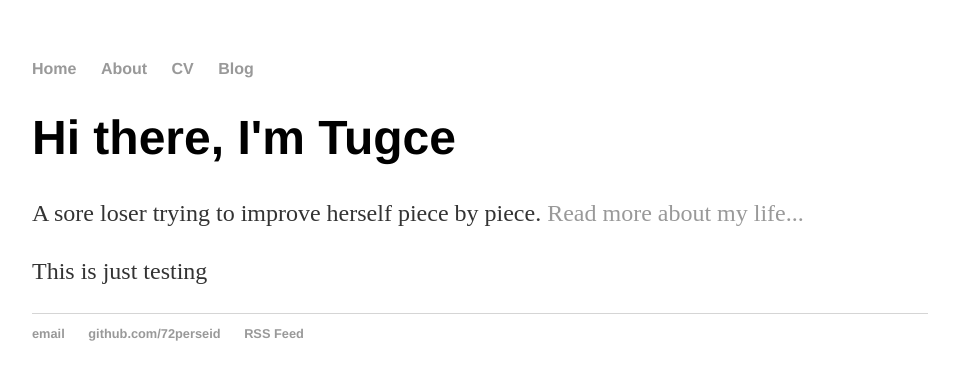
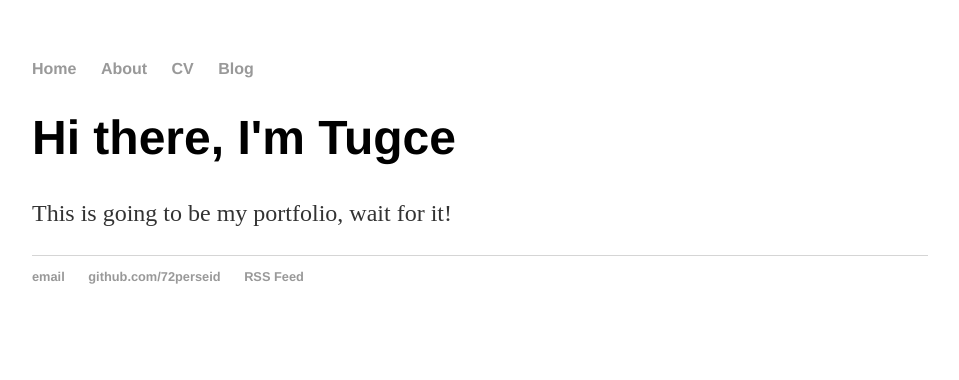
Before and after one commit to 72perseid/72perseid.github.io, a Jekyll site: the page built from index.html, in a window 1280 px wide. Shown: the top 380 px of the page, without its empty margins (160-1119 px from the left). Built offline with Jekyll 4.4.1, drawn with Linux system fonts in a browser that asks for light colours.

Commit message:
Update index.html

```diff
--- a/index.html
+++ b/index.html
@@ -4,6 +4,6 @@ title: Tugce, The Sore Loser
 ---
 <div class="blurb">
 	<h1>Hi there, I'm Tugce</h1>
-	<p>A sore loser trying to improve herself piece by piece. <a href="/about">Read more about my life...</a></p>
-	<p>This is just testing</p>
+
+	<p> This is going to be my portfolio, wait for it! </p>
 </div>
```
